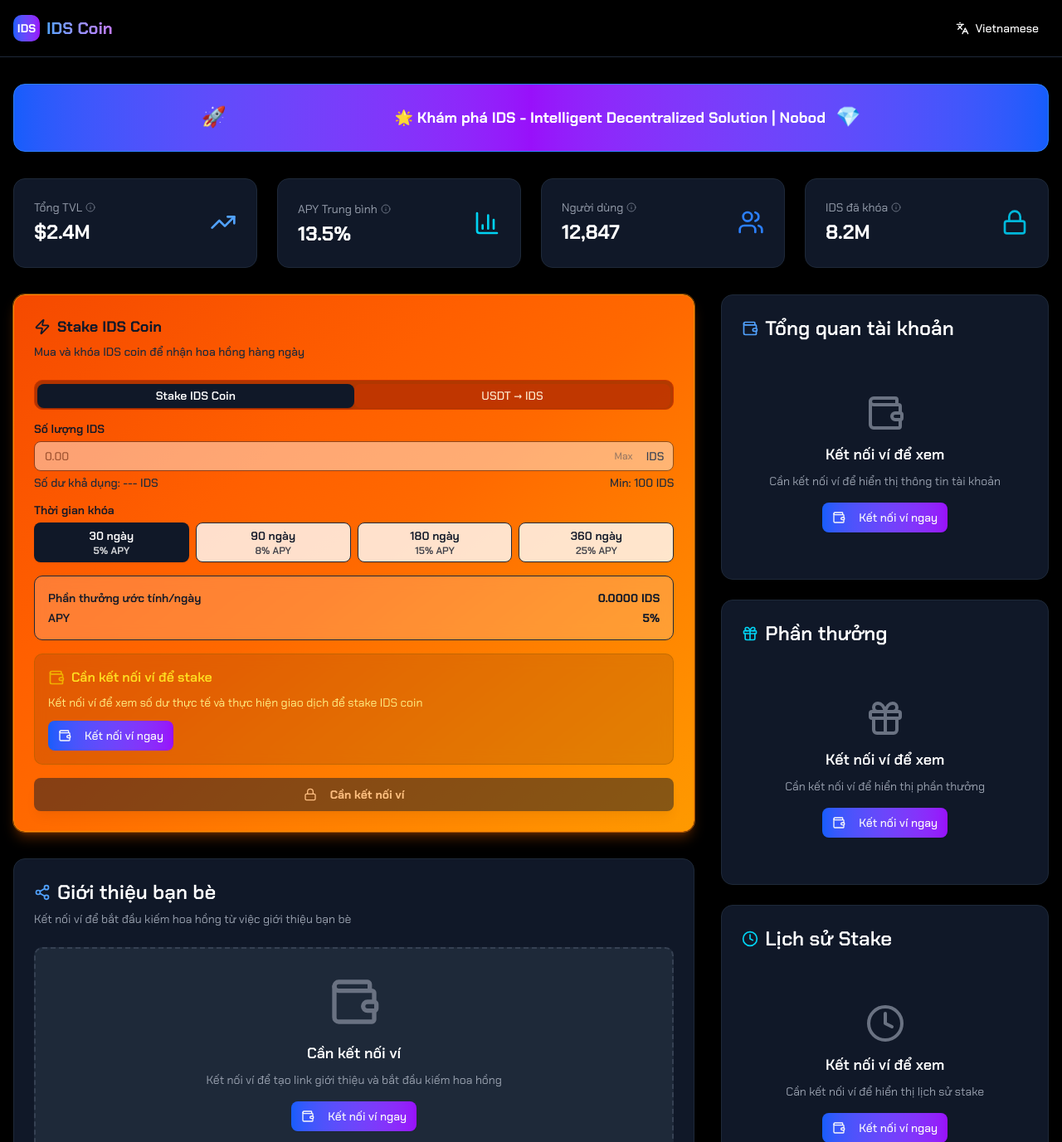
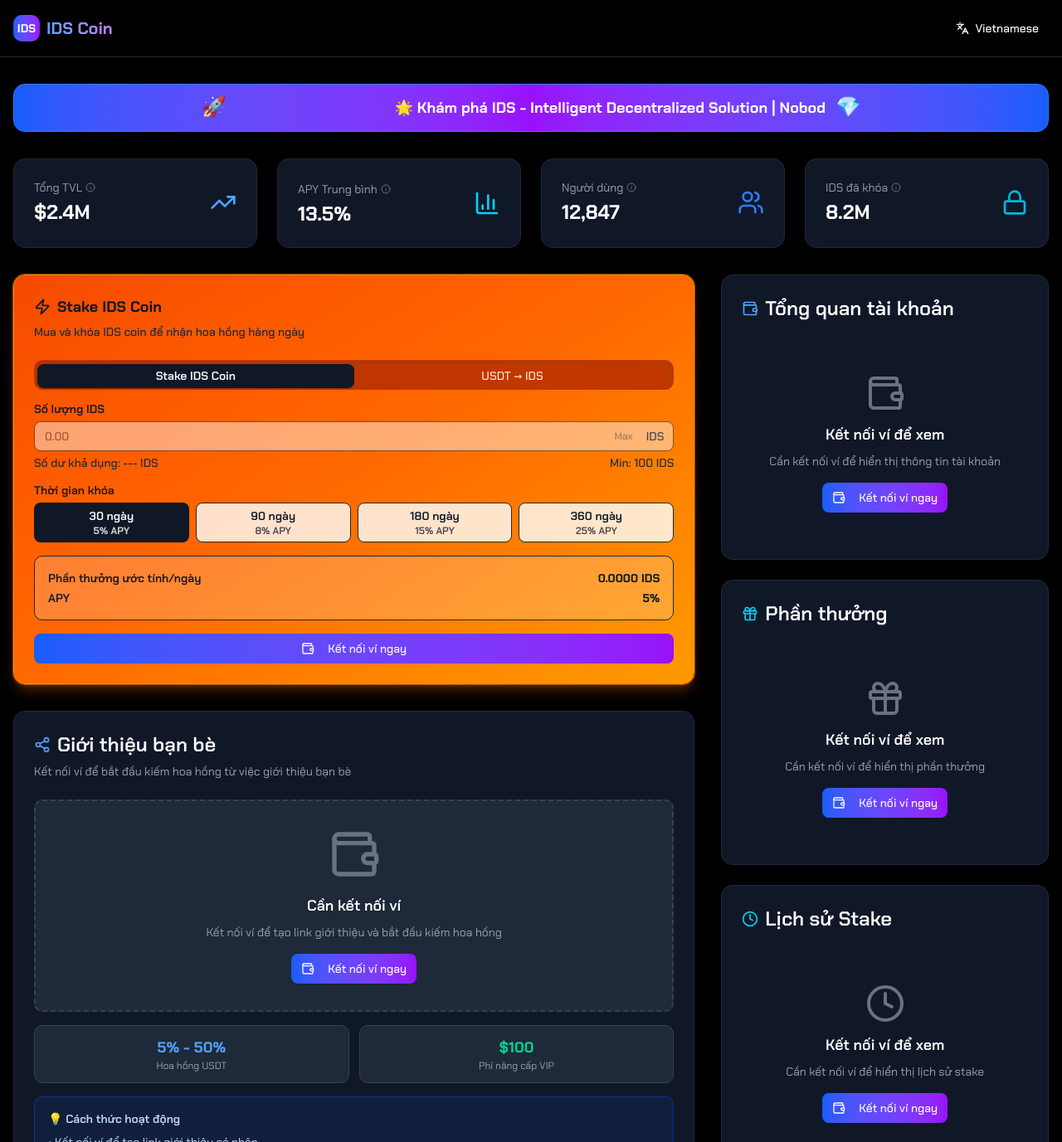
Before and after one commit to quynhXEM/dev.idscoin.com, a Next.js app: page /1/1 in a window 1280 px wide. Shown: the top 1377 px of the page at 83% size. Built offline with nearby package versions, Linux system fonts and the light colour scheme.

Commit message:
Stacke coin

```diff
--- a/src/views/home/AnnouncementBanner.tsx
+++ b/src/views/home/AnnouncementBanner.tsx
@@ -27,10 +27,10 @@ const AnnouncementBanner: React.FC<AnnouncementBannerProps> = ({
       `}</style>
 
       <Card
-        className="bg-gradient-to-r from-blue-600 via-purple-600 to-blue-600 border-blue-500 cursor-pointer hover:shadow-lg hover:shadow-blue-500/30 transition-all duration-300"
+        className="p-3 bg-gradient-to-r from-blue-600 via-purple-600 to-blue-600 border-blue-500 cursor-pointer hover:shadow-lg hover:shadow-blue-500/30 transition-all duration-300"
         onClick={onClick}
       >
-        <CardContent className="">
+        <CardContent className="p-0">
           <div className="flex items-center justify-center">
             <div className="animate-bounce mr-3">
               <span className="text-2xl">🚀</span>
--- a/src/views/home/CommissionDetailsModal.tsx
+++ b/src/views/home/CommissionDetailsModal.tsx
@@ -187,7 +187,7 @@ const CommissionDetailsModal: React.FC<CommissionDetailsModalProps> = ({
                     </div>
                     <Button
                       size="sm"
-                      className="bg-gradient-to-r from-blue-600 to-purple-600 hover:from-blue-700 hover:to-purple-700"
+                      className="bg-gradient-to-r from-blue-600 to-purple-600 hover:from-blue-700 hover:to-purple-700 cursor-pointer"
                       onClick={() => {
                         onClose()
                         setShowVipModal(true)
@@ -202,7 +202,7 @@ const CommissionDetailsModal: React.FC<CommissionDetailsModalProps> = ({
               <div className="flex justify-end">
                 <Button
                   variant="outline"
-                  className="border-gray-700 text-gray-300 hover:bg-gray-800 hover:text-gray-200 bg-transparent"
+                  className="border-gray-700 text-gray-300 hover:bg-gray-800 hover:text-gray-200 bg-transparent cursor-pointer"
                   onClick={() => onClose()}
                 >
                   {t('referral.close')}
--- a/src/views/home/PortfolioOverview.tsx
+++ b/src/views/home/PortfolioOverview.tsx
@@ -37,7 +37,7 @@ export function PortfolioOverview({
       <h3 className="text-lg font-semibold text-white mb-2">{title}</h3>
       <p className="text-gray-400 text-sm mb-4">{description}</p>
       <Button
-        className="bg-gradient-to-r from-blue-600 to-purple-600 hover:from-blue-700 hover:to-purple-700"
+        className="bg-gradient-to-r from-blue-600 to-purple-600 hover:from-blue-700 hover:to-purple-700 cursor-pointer"
         onClick={connectWallet}
       >
         <Wallet className="w-4 h-4 mr-2" />
@@ -153,7 +153,7 @@ export function PortfolioOverview({
 
               <Button
                 variant="outline"
-                className="w-full border-gray-700 text-gray-300 hover:bg-blue-900/30 hover:border-blue-600 hover:text-blue-300 bg-transparent"
+                className="w-full border-gray-700 text-gray-300 hover:bg-blue-900/30 hover:border-blue-600 hover:text-blue-300 bg-transparent cursor-pointer"
                 onClick={onShowRewardsModal}
               >
                 <Gift className="w-4 h-4 mr-2" />
--- a/src/views/home/RewardsModal.tsx
+++ b/src/views/home/RewardsModal.tsx
@@ -219,7 +219,7 @@ const RewardsModal: React.FC<RewardsModalProps> = ({ t, show, onClose }) => {
 
           <div className="flex space-x-3">
             <Button
-              className="flex-1 bg-gradient-to-r from-cyan-600 to-blue-600 hover:from-cyan-700 hover:to-blue-700"
+              className="flex-1 bg-gradient-to-r from-cyan-600 to-blue-600 hover:from-cyan-700 hover:to-blue-700 cursor-pointer"
               onClick={() => {
                 // Handle claim rewards logic here
                 onClose();
@@ -230,7 +230,7 @@ const RewardsModal: React.FC<RewardsModalProps> = ({ t, show, onClose }) => {
             </Button>
             <Button
               variant="outline"
-              className="flex-1 border-gray-700 text-gray-300 hover:bg-gray-800 hover:text-gray-200 bg-transparent"
+              className="flex-1 border-gray-700 text-gray-300 hover:bg-gray-800 hover:text-gray-200 bg-transparent cursor-pointer"
               onClick={() => onClose()}
             >
               {t("rewards.close")}
--- a/src/views/home/StakingInterface.tsx
+++ b/src/views/home/StakingInterface.tsx
@@ -27,7 +27,7 @@ interface StakingInterfaceProps {
   t: (key: string) => string;
 }
 
-export function StakingInterface({t}: StakingInterfaceProps) {
+export function StakingInterface({ t }: StakingInterfaceProps) {
   const [stakeAmount, setStakeAmount] = useState("");
   const [lockPeriod, setLockPeriod] = useState("30");
   const [selectedChain, setSelectedChain] = useState(1);
@@ -104,7 +104,10 @@ export function StakingInterface({t}: StakingInterfaceProps) {
           <TabsContent value="stake" className="space-y-6">
             <div className="space-y-4">
               <div>
-                <Label htmlFor="amount" className="text-gray-900 font-semibold my-2">
+                <Label
+                  htmlFor="amount"
+                  className="text-gray-900 font-semibold my-2"
+                >
                   {t("staking.amount")}
                 </Label>
                 <div className="relative">
@@ -112,7 +115,11 @@ export function StakingInterface({t}: StakingInterfaceProps) {
                     id="amount"
                     placeholder="0.00"
                     value={stakeAmount}
-                    onChange={(e) => setStakeAmount(e.target.value.toLowerCase().replace(/[^0-9.]/g, ""))}
+                    onChange={(e) =>
+                      setStakeAmount(
+                        e.target.value.toLowerCase().replace(/[^0-9.]/g, "")
+                      )
+                    }
                     className="pr-20 bg-white/90 border-gray-800 text-gray-900 placeholder:text-gray-600 focus:border-gray-900 focus:bg-white font-medium"
                     disabled={!isConnected}
                   />
@@ -121,7 +128,7 @@ export function StakingInterface({t}: StakingInterfaceProps) {
                       type="button"
                       size="sm"
                       variant="ghost"
-                      className="h-6 px-2 text-xs text-gray-700 hover:text-gray-900 hover:bg-gray-200"
+                      className="h-6 px-2 text-xs text-gray-700 hover:text-gray-900 hover:bg-gray-200 cursor-pointer"
                       onClick={() => setStakeAmount(balance.ids.toString())}
                       disabled={!isConnected}
                     >
@@ -134,9 +141,12 @@ export function StakingInterface({t}: StakingInterfaceProps) {
                 </div>
                 <div className="flex justify-between text-sm mt-1">
                   <p className="text-gray-800 font-medium">
-                    {t("staking.availableBalance")}: {isConnected ? `${balance.ids} IDS` : "--- IDS"}
+                    {t("staking.availableBalance")}:{" "}
+                    {isConnected ? `${balance.ids} IDS` : "--- IDS"}
                   </p>
-                  <p className="text-gray-800 font-medium">{t("staking.min")}: 100 IDS</p>
+                  <p className="text-gray-800 font-medium">
+                    {t("staking.min")}: 100 IDS
+                  </p>
                 </div>
               </div>
 
@@ -150,14 +160,16 @@ export function StakingInterface({t}: StakingInterfaceProps) {
                       key={days}
                       variant={lockPeriod === days ? "default" : "outline"}
                       onClick={() => setLockPeriod(days)}
-                      className={`h-12 ${
+                      className={`h-12 cursor-pointer ${
                         lockPeriod === days
                           ? "bg-gray-900 hover:bg-gray-800 text-white font-bold border-gray-900"
                           : "border-gray-800 text-gray-900 hover:bg-gray-900 hover:text-white hover:border-gray-900 bg-white/80 font-semibold"
                       }`}
                     >
                       <div className="text-center">
-                        <div className="font-semibold">{days} {t("staking.days")}</div>
+                        <div className="font-semibold">
+                          {days} {t("staking.days")}
+                        </div>
                         <div className="text-xs opacity-80">
                           {days === "30"
                             ? "5%"
@@ -165,7 +177,8 @@ export function StakingInterface({t}: StakingInterfaceProps) {
                             ? "8%"
                             : days === "180"
                             ? "15%"
-                            : "25%"} {t("staking.apy")}
+                            : "25%"}{" "}
+                          {t("staking.apy")}
                         </div>
                       </div>
                     </Button>
@@ -181,11 +194,14 @@ export function StakingInterface({t}: StakingInterfaceProps) {
                   <span className="font-bold text-gray-900">
                     {stakeAmount && isConnected
                       ? (Number.parseFloat(stakeAmount) * 0.0007).toFixed(4)
-                      : "0.0000"} IDS
+                      : "0.0000"}{" "}
+                    IDS
                   </span>
                 </div>
                 <div className="flex items-center justify-between text-sm mt-1">
-                  <span className="text-gray-900 font-semibold">{t("staking.apy")}</span>
+                  <span className="text-gray-900 font-semibold">
+                    {t("staking.apy")}
+                  </span>
                   <span className="font-bold text-gray-900">
                     {lockPeriod === "30"
                       ? "5%"
@@ -198,36 +214,27 @@ export function StakingInterface({t}: StakingInterfaceProps) {
                 </div>
               </div>
 
-              {!isConnected && (
-                <div className="bg-yellow-900/20 backdrop-blur-sm p-4 rounded-lg border border-yellow-700/50">
-                  <div className="flex items-center gap-2 mb-2">
-                    <Wallet className="w-5 h-5 text-yellow-500" />
-                    <span className="text-yellow-300 font-semibold">
-                      {t("staking.notConnected")}
-                    </span>
-                  </div>
-                  <p className="text-yellow-200 text-sm mb-3">
-                    {t("staking.connectWallet")}
-                  </p>
+              {isConnected ? (
                 <Button
-                    className="bg-gradient-to-r from-blue-600 to-purple-600 hover:from-blue-700 hover:to-purple-700"
+                  className="w-full bg-gray-900 hover:bg-gray-800 text-white font-bold shadow-lg cursor-pointer"
+                  size="lg"
+                  disabled={!isConnected}
+                  onClick={handleStake}
+                >
+                  <Lock className="w-4 h-4 mr-2" />
+                  {isConnected
+                    ? t("staking.stake")
+                    : t("staking.notConnectedBtn")}
+                </Button>
+              ) : (
+                <Button
+                  className="w-full bg-gradient-to-r from-blue-600 to-purple-600 hover:from-blue-700 hover:to-purple-700 cursor-pointer"
                   onClick={connectWallet}
                 >
                   <Wallet className="w-4 h-4 mr-2" />
                   {t("staking.connectWalletBtn")}
                 </Button>
-                </div>
               )}
-
-              <Button
-                className="w-full bg-gray-900 hover:bg-gray-800 text-white font-bold shadow-lg"
-                size="lg"
-                disabled={!isConnected}
-                onClick={handleStake}
-              >
-                <Lock className="w-4 h-4 mr-2" />
-                {isConnected ? t("staking.stake") : t("staking.notConnectedBtn")}
-              </Button>
             </div>
           </TabsContent>
 
@@ -237,7 +244,10 @@ export function StakingInterface({t}: StakingInterfaceProps) {
                 <Label className="text-gray-900 font-semibold">
                   {t("staking.selectChain")}
                 </Label>
-                <Select value={selectedChain.toString()} onValueChange={(value) => setSelectedChain(Number(value))}>
+                <Select
+                  value={selectedChain.toString()}
+                  onValueChange={(value) => setSelectedChain(Number(value))}
+                >
                   <SelectTrigger className="w-full mt-2 bg-white/90 border-gray-800 text-gray-900 focus:border-gray-900 font-medium">
                     <SelectValue placeholder={t("staking.selectChain")} />
                   </SelectTrigger>
@@ -246,8 +256,12 @@ export function StakingInterface({t}: StakingInterfaceProps) {
                       <div className="flex items-center gap-2">
                         <span className="text-lg">⟠</span>
                         <div>
-                          <div className="font-semibold">{t("staking.ethereum")}</div>
-                          <div className="text-xs text-gray-500">{t("staking.eth")}</div>
+                          <div className="font-semibold">
+                            {t("staking.ethereum")}
+                          </div>
+                          <div className="text-xs text-gray-500">
+                            {t("staking.eth")}
+                          </div>
                         </div>
                       </div>
                     </SelectItem>
@@ -255,8 +269,12 @@ export function StakingInterface({t}: StakingInterfaceProps) {
                       <div className="flex items-center gap-2">
                         <span className="text-lg">🟡</span>
                         <div>
-                          <div className="font-semibold">{t("staking.bsc")}</div>
-                          <div className="text-xs text-gray-500">{t("staking.bnb")}</div>
+                          <div className="font-semibold">
+                            {t("staking.bsc")}
+                          </div>
+                          <div className="text-xs text-gray-500">
+                            {t("staking.bnb")}
+                          </div>
                         </div>
                       </div>
                     </SelectItem>
@@ -264,8 +282,12 @@ export function StakingInterface({t}: StakingInterfaceProps) {
                       <div className="flex items-center gap-2">
                         <span className="text-lg">🟣</span>
                         <div>
-                          <div className="font-semibold">{t("staking.polygon")}</div>
-                          <div className="text-xs text-gray-500">{t("staking.matic")}</div>
+                          <div className="font-semibold">
+                            {t("staking.polygon")}
+                          </div>
+                          <div className="text-xs text-gray-500">
+                            {t("staking.matic")}
+                          </div>
                         </div>
                       </div>
                     </SelectItem>
@@ -273,8 +295,12 @@ export function StakingInterface({t}: StakingInterfaceProps) {
                       <div className="flex items-center gap-2">
                         <span className="text-lg">🔵</span>
                         <div>
-                          <div className="font-semibold">{t("staking.arbitrum")}</div>
-                          <div className="text-xs text-gray-500">{t("staking.arb")}</div>
+                          <div className="font-semibold">
+                            {t("staking.arbitrum")}
+                          </div>
+                          <div className="text-xs text-gray-500">
+                            {t("staking.arb")}
+                          </div>
                         </div>
                       </div>
                     </SelectItem>
@@ -294,7 +320,11 @@ export function StakingInterface({t}: StakingInterfaceProps) {
                     id="swapAmount"
                     placeholder="0.00"
                     value={swapAmount}
-                    onChange={(e) => setSwapAmount(e.target.value.toLowerCase().replace(/[^0-9.]/g, ""))}
+                    onChange={(e) =>
+                      setSwapAmount(
+                        e.target.value.toLowerCase().replace(/[^0-9.]/g, "")
+                      )
+                    }
                     className="pr-20 bg-white/90 border-gray-800 text-gray-900 placeholder:text-gray-600 focus:border-gray-900 focus:bg-white font-medium"
                     disabled={!isConnected}
                   />
@@ -303,7 +333,7 @@ export function StakingInterface({t}: StakingInterfaceProps) {
                       type="button"
                       size="sm"
                       variant="ghost"
-                      className="h-6 px-2 text-xs text-gray-700 hover:text-gray-900 hover:bg-gray-200"
+                      className="h-6 px-2 text-xs text-gray-700 hover:text-gray-900 hover:bg-gray-200 cursor-pointer"
                       onClick={() => setSwapAmount(balance.usdt)}
                       disabled={!isConnected}
                     >
@@ -316,9 +346,12 @@ export function StakingInterface({t}: StakingInterfaceProps) {
                 </div>
                 <div className="flex justify-between text-sm mt-1">
                   <p className="text-gray-800 font-medium">
-                    {t("staking.availableBalance")}: {isConnected ? `${balance.usdt} USDT` : "--- USDT"}
+                    {t("staking.availableBalance")}:{" "}
+                    {isConnected ? `${balance.usdt} USDT` : "--- USDT"}
                   </p>
-                  <p className="text-gray-800 font-medium">{t("staking.min")}: 10 USDT</p>
+                  <p className="text-gray-800 font-medium">
+                    {t("staking.min")}: 10 USDT
+                  </p>
                 </div>
               </div>
 
@@ -335,7 +368,9 @@ export function StakingInterface({t}: StakingInterfaceProps) {
                   <span className="text-gray-900 font-semibold">
                     {t("staking.transactionFee")}
                   </span>
-                  <span className="font-bold text-emerald-700">{t("staking.free")}</span>
+                  <span className="font-bold text-emerald-700">
+                    {t("staking.free")}
+                  </span>
                 </div>
                 <div className="flex items-center justify-between text-sm">
                   <span className="text-gray-900 font-semibold">
@@ -345,14 +380,17 @@ export function StakingInterface({t}: StakingInterfaceProps) {
                     ~
                     {swapAmount && isConnected
                       ? Number.parseFloat(swapAmount).toFixed(2)
-                      : "0.00"} IDS
+                      : "0.00"}{" "}
+                    IDS
                   </span>
                 </div>
                 <div className="flex items-center justify-between text-sm border-t border-gray-800 pt-2">
                   <span className="text-gray-900 font-semibold">
                     {t("staking.processingTime")}
                   </span>
-                  <span className="font-bold text-gray-900">5-10 {t("staking.seconds")}</span>
+                  <span className="font-bold text-gray-900">
+                    5-10 {t("staking.seconds")}
+                  </span>
                 </div>
               </div>
 
@@ -365,14 +403,16 @@ export function StakingInterface({t}: StakingInterfaceProps) {
                       }`}
                     ></div>
                     <span className="text-sm text-gray-900 font-medium">
-                      {isConnected ? t("staking.connectWallet") : t("staking.notConnected")}
+                      {isConnected
+                        ? t("staking.connectWallet")
+                        : t("staking.notConnected")}
                     </span>
                   </div>
                   {!isConnected && (
                     <Button
                       size="sm"
                       variant="outline"
-                      className="border-gray-800 text-gray-900 hover:bg-gray-900 hover:text-white bg-white/60"
+                      className="border-gray-800 text-gray-900 hover:bg-gray-900 hover:text-white bg-white/60 cursor-pointer"
                       onClick={connectWallet}
                     >
                       {t("staking.connectWallet")}
@@ -396,7 +436,7 @@ export function StakingInterface({t}: StakingInterfaceProps) {
               </div>
 
               <Button
-                className="w-full bg-gray-900 hover:bg-gray-800 text-white font-bold shadow-lg"
+                className="w-full bg-gray-900 hover:bg-gray-800 text-white font-bold shadow-lg cursor-pointer"
                 size="lg"
                 disabled={!isConnected}
                 onClick={handleSwap}
```
Also changed, not shown: src/views/home/ReferralCard.tsx (+7 -7 lines). Lines whose indentation alone changed are shown as unchanged.
